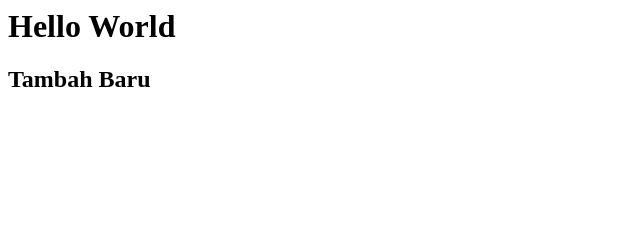
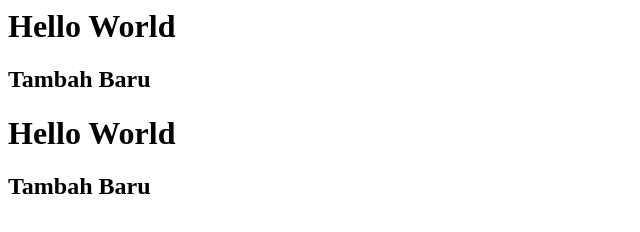
Before and after one commit to Lucifer017/Test-Git, a plain HTML site: page index.html in a window 1280 px wide. Shown: the whole page, without its empty margins (0-640 px from the left). Drawn offline with Linux system fonts and the light colour scheme.

Commit message:
Rubah dari GitHub

```diff
--- a/index.html
+++ b/index.html
@@ -1,2 +1,4 @@
 <h1> Hello World </h1>
 <h2> Tambah Baru </h2>
+<h1> Hello World </h1>
+<h2> Tambah Baru </h2>
```
